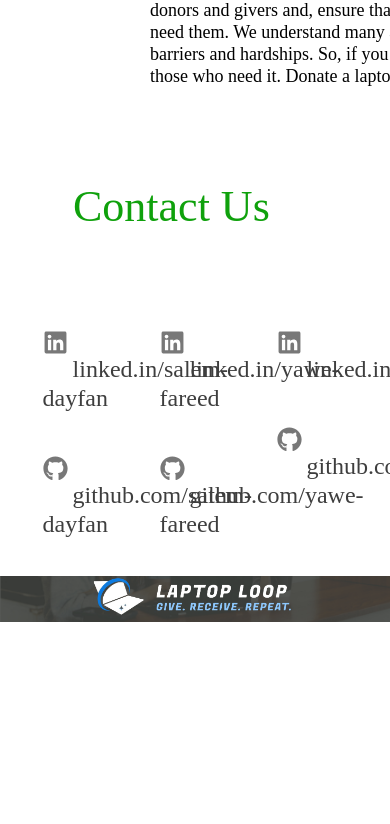
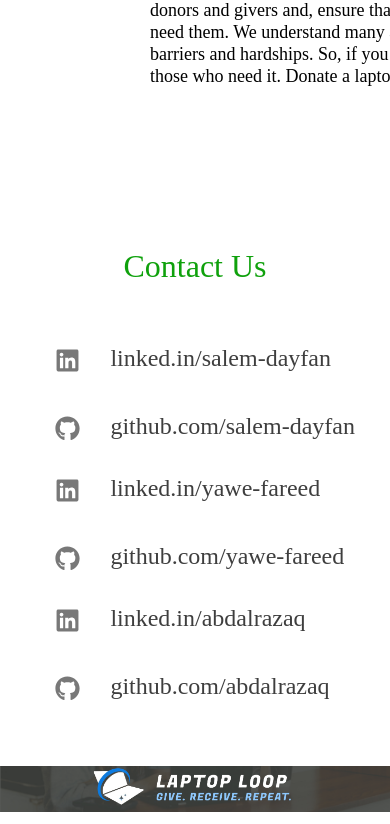
Before and after one commit to Sslim123/tech-roots-project, a React (Create React App) app in the folder client/: page / in a window 390 px wide. Shown: the part 1454-2278 px from the top of the page. Before the commit the page ends 2088 px from the top, so only its background shows below. Built offline with nearby package versions, Linux system fonts and the light colour scheme; no server answers.

Commit message:
design-contact-us

```diff
--- a/client/src/pages/component/ContactUs/ContactUs.css
+++ b/client/src/pages/component/ContactUs/ContactUs.css
@@ -50,6 +50,7 @@
 }
 
 .contactUs-link ul li a {
+	text-align: center;
 	font-family: Fredoka;
 	font-size: 24px;
 	font-weight: 400;
@@ -66,10 +67,22 @@
 	margin: 10px;
 }.contact-ul-container{
 	margin: 0 auto;
-	width: 27%;
-	height: 100px;
+	width: 100%;
+	height: auto;
+	text-align: center;
+
 }
+.contact-ul-link {
 
+
+	margin-right: 100px;
+    display: flex;
+	flex-direction: column;
+	justify-content: center;
+	text-align: center;
+
+	width: 100%;
+}
 .contact-ul-link li {
 	margin-top: 15px;
     list-style:  none;
@@ -79,38 +92,41 @@
 	font-size: 25px;
     color: #787878;
 }
-@media screen and (max-width: 350px) {
+@media screen and (max-width: 750px) {
 	.contactUs-container{
-		width: 350px;
+		width: 100%;
 		height: 600px;
-		margin-bottom: 80px;
+		margin-bottom: 40px;
+
 
 	}
-	.h1 {
+	.contactUs-main-card h1 {
 		position: relative;
-		width: 70px;
+		width: 100%;
 		top: 60px;
-		font-size: 1rem;
+		font-size: 2rem;
 		font-weight: normal;
 		text-align: center;
 	}.contactUs-link {
-		font-size: .5rem;
+		font-size: 3rem;
 		padding: 6px;
-		width: 340px;
+		width: 40px;
 		height: auto;
 		display: grid;
 		grid-template-columns: 1fr;
 		gap: 10px;
 		margin-bottom: 110px;
+		justify-content: center;
+		text-align: center;
 
 	}.contact-ul-link{
-		width: 330px;
+		width: 100%;
 		height: 80px;
 		margin: 10px;
 
 	}
 	.contact-ul-container{
-		width: 330px;
+		width: 100%;
 		height: 60px;
 		margin: 30px;
 		font-size: .1rem;
@@ -120,7 +136,5 @@
 		font-size: .2rem;
 		padding: 20px;
 	}
-	.fa-brands .contact-icon{
-		color: green;
-	}
+
 }
```
